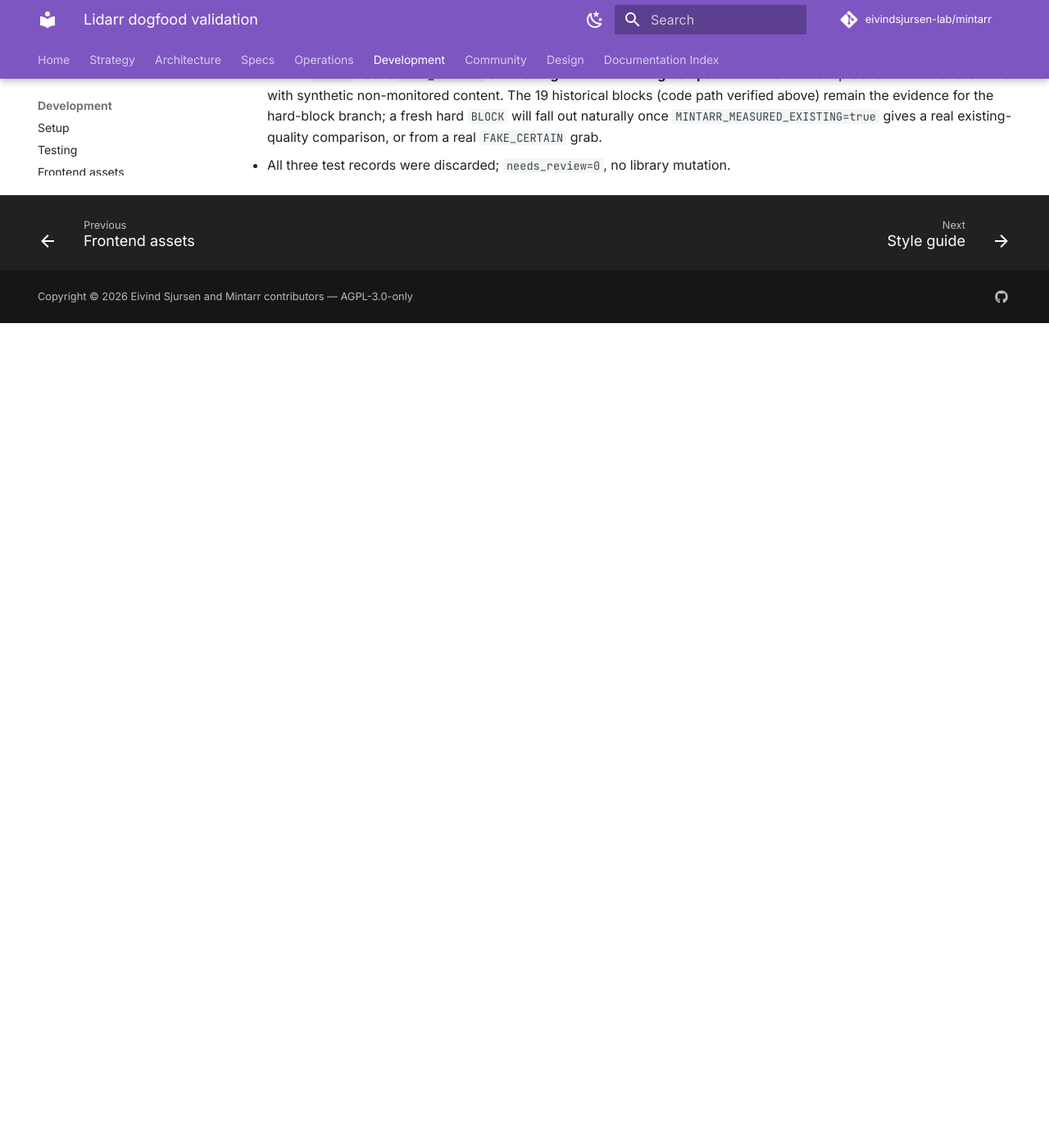
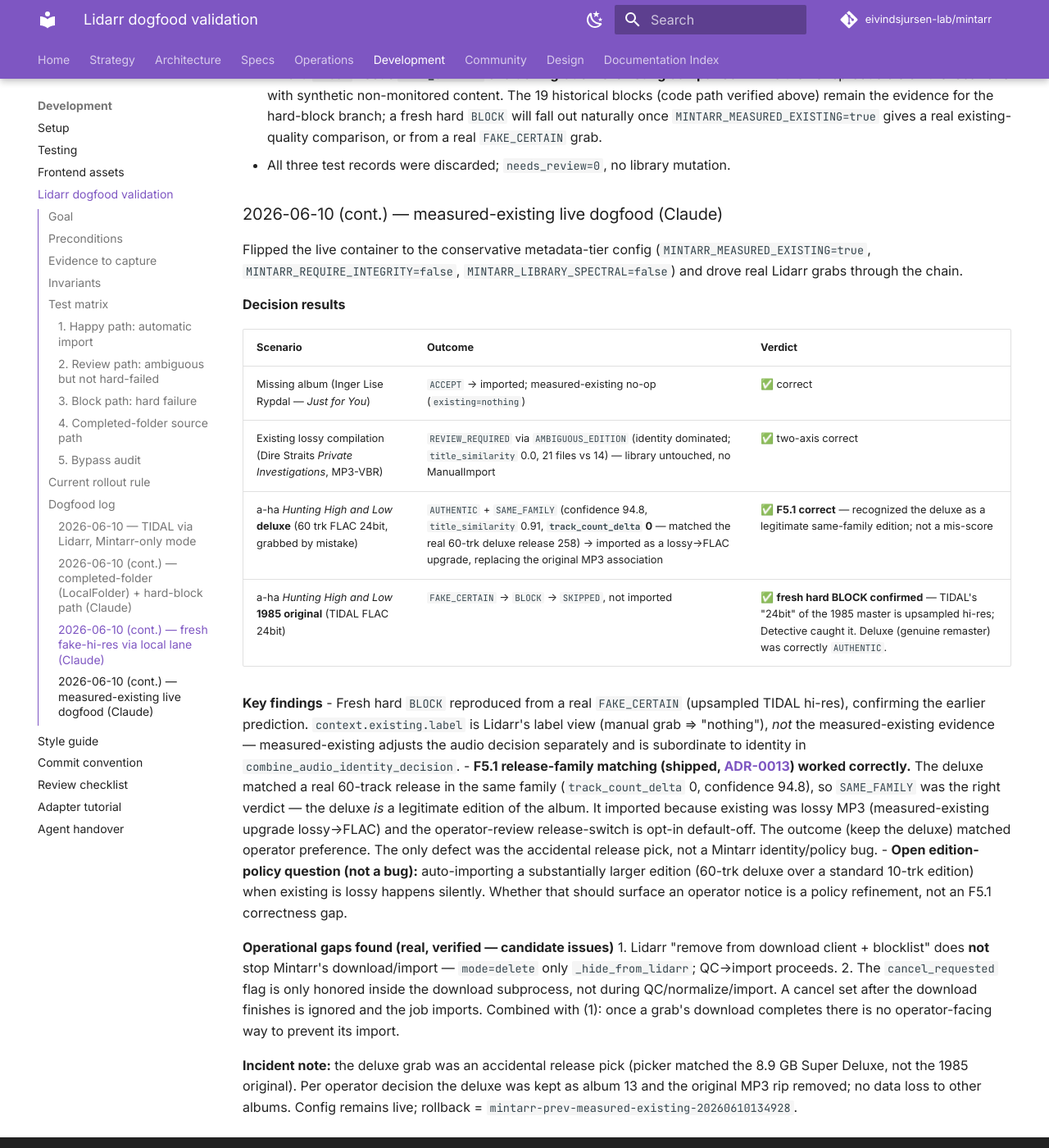
Before and after one commit to VectorOfDoubt/mintarr, an MkDocs documentation site: the page built from docs/development/LIDARR_DOGFOOD_VALIDATION.md, in a window 1280 px wide and 1400 px high, scrolled down 5856 px. Shown: the whole window at 82% size. Built offline with MkDocs 1.6.1 and Material for MkDocs 9.7.7, drawn with Linux system fonts in a browser that asks for light colours; comment, search, counter and statistics services are not loaded; before the commit the page ends 6250 px from its top, so only the background shows below that; some of the changed text lies outside the part shown.

Commit message:
docs: record measured-existing live dogfood + findings
- fresh hard BLOCK confirmed (FAKE_CERTAIN on upsampled TIDAL 24bit)
- F5.1 release-family matching verified correct on a real deluxe edition
- two operational gaps: Lidarr cancel/blocklist does not stop Mintarr
  download/import; cancel_requested ignored once download completes

Co-Authored-By: Claude Opus 4.8 <noreply@anthropic.com>

```diff
--- a/docs/development/LIDARR_DOGFOOD_VALIDATION.md
+++ b/docs/development/LIDARR_DOGFOOD_VALIDATION.md
@@ -256,3 +256,49 @@ dequeue). Findings:
   `MINTARR_MEASURED_EXISTING=true` gives a real existing-quality comparison, or
   from a real `FAKE_CERTAIN` grab.
 - All three test records were discarded; `needs_review=0`, no library mutation.
+
+### 2026-06-10 (cont.) — measured-existing live dogfood (Claude)
+
+Flipped the live container to the conservative metadata-tier config
+(`MINTARR_MEASURED_EXISTING=true`, `MINTARR_REQUIRE_INTEGRITY=false`,
+`MINTARR_LIBRARY_SPECTRAL=false`) and drove real Lidarr grabs through the chain.
+
+**Decision results**
+
+| Scenario | Outcome | Verdict |
+|---|---|---|
+| Missing album (Inger Lise Rypdal — *Just for You*) | `ACCEPT` → imported; measured-existing no-op (`existing=nothing`) | ✅ correct |
+| Existing lossy compilation (Dire Straits *Private Investigations*, MP3-VBR) | `REVIEW_REQUIRED` via `AMBIGUOUS_EDITION` (identity dominated; `title_similarity` 0.0, 21 files vs 14) — library untouched, no ManualImport | ✅ two-axis correct |
+| a-ha *Hunting High and Low* **deluxe** (60 trk FLAC 24bit, grabbed by mistake) | `AUTHENTIC` + `SAME_FAMILY` (confidence 94.8, `title_similarity` 0.91, **`track_count_delta` 0** — matched the real 60-trk deluxe release 258) → imported as a lossy→FLAC upgrade, replacing the original MP3 association | ✅ **F5.1 correct** — recognized the deluxe as a legitimate same-family edition; not a mis-score |
+| a-ha *Hunting High and Low* **1985 original** (TIDAL FLAC 24bit) | `FAKE_CERTAIN` → `BLOCK` → `SKIPPED`, not imported | ✅ **fresh hard BLOCK confirmed** — TIDAL's "24bit" of the 1985 master is upsampled hi-res; Detective caught it. Deluxe (genuine remaster) was correctly `AUTHENTIC`. |
+
+**Key findings**
+- Fresh hard `BLOCK` reproduced from a real `FAKE_CERTAIN` (upsampled TIDAL hi-res),
+  confirming the earlier prediction. `context.existing.label` is Lidarr's label view
+  (manual grab ⇒ "nothing"), *not* the measured-existing evidence — measured-existing
+  adjusts the audio decision separately and is subordinate to identity in
+  `combine_audio_identity_decision`.
+- **F5.1 release-family matching (shipped, [ADR-0013](../architecture/adr/0013-release-family-identity-policy.md)) worked correctly.** The deluxe matched a real
+  60-track release in the same family (`track_count_delta` 0, confidence 94.8), so
+  `SAME_FAMILY` was the right verdict — the deluxe *is* a legitimate edition of the
+  album. It imported because existing was lossy MP3 (measured-existing upgrade
+  lossy→FLAC) and the operator-review release-switch is opt-in default-off. The
+  outcome (keep the deluxe) matched operator preference. The only defect was the
+  accidental release pick, not a Mintarr identity/policy bug.
+- **Open edition-policy question (not a bug):** auto-importing a substantially larger
+  edition (60-trk deluxe over a standard 10-trk edition) when existing is lossy
+  happens silently. Whether that should surface an operator notice is a policy
+  refinement, not an F5.1 correctness gap.
+
+**Operational gaps found (real, verified — candidate issues)**
+1. Lidarr "remove from download client + blocklist" does **not** stop Mintarr's
+   download/import — `mode=delete` only `_hide_from_lidarr`; QC→import proceeds.
+2. The `cancel_requested` flag is only honored inside the download subprocess, not
+   during QC/normalize/import. A cancel set after the download finishes is ignored
+   and the job imports. Combined with (1): once a grab's download completes there is
+   no operator-facing way to prevent its import.
+
+**Incident note:** the deluxe grab was an accidental release pick (picker matched the
+8.9 GB Super Deluxe, not the 1985 original). Per operator decision the deluxe was kept
+as album 13 and the original MP3 rip removed; no data loss to other albums. Config
+remains live; rollback = `mintarr-prev-measured-existing-20260610134928`.
```
